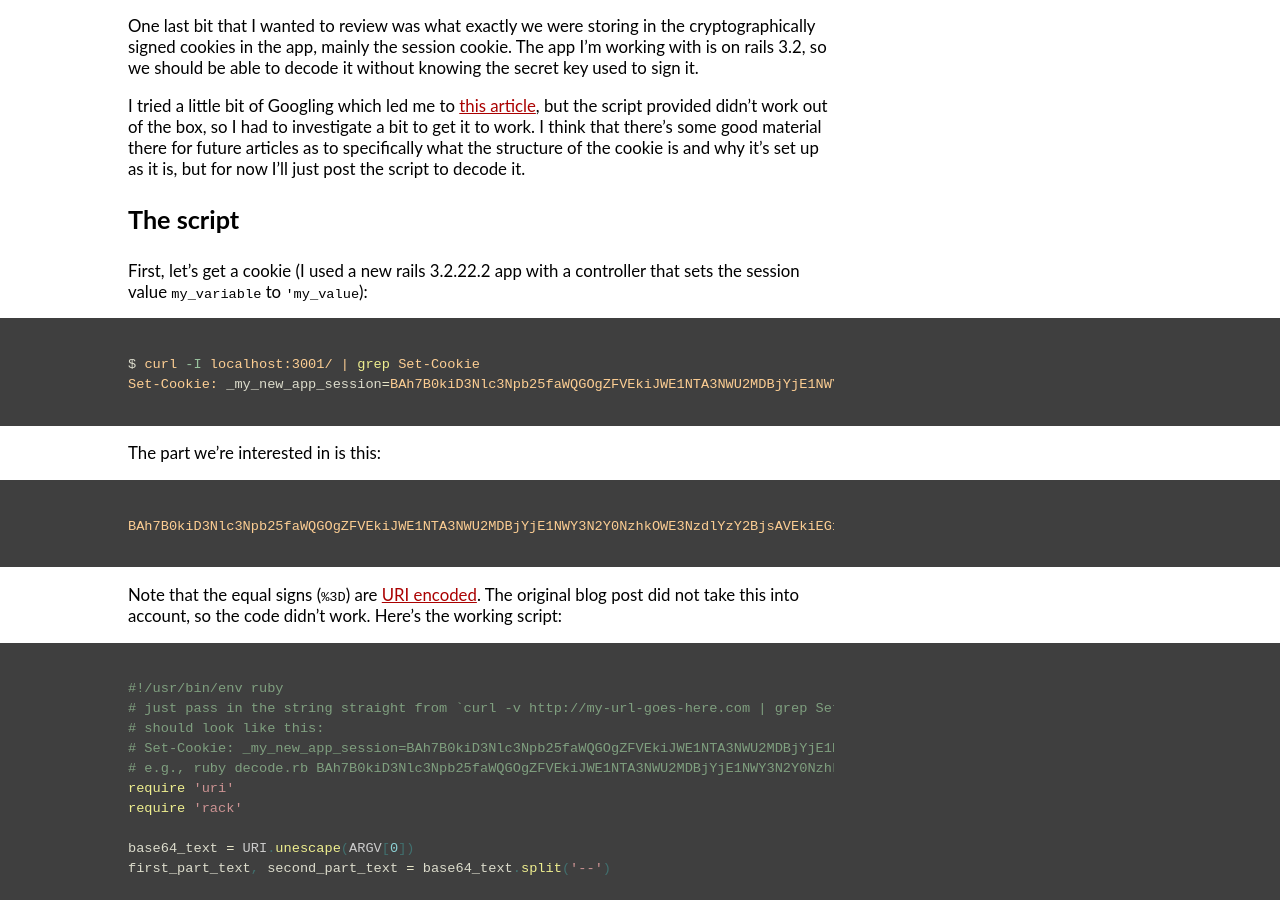
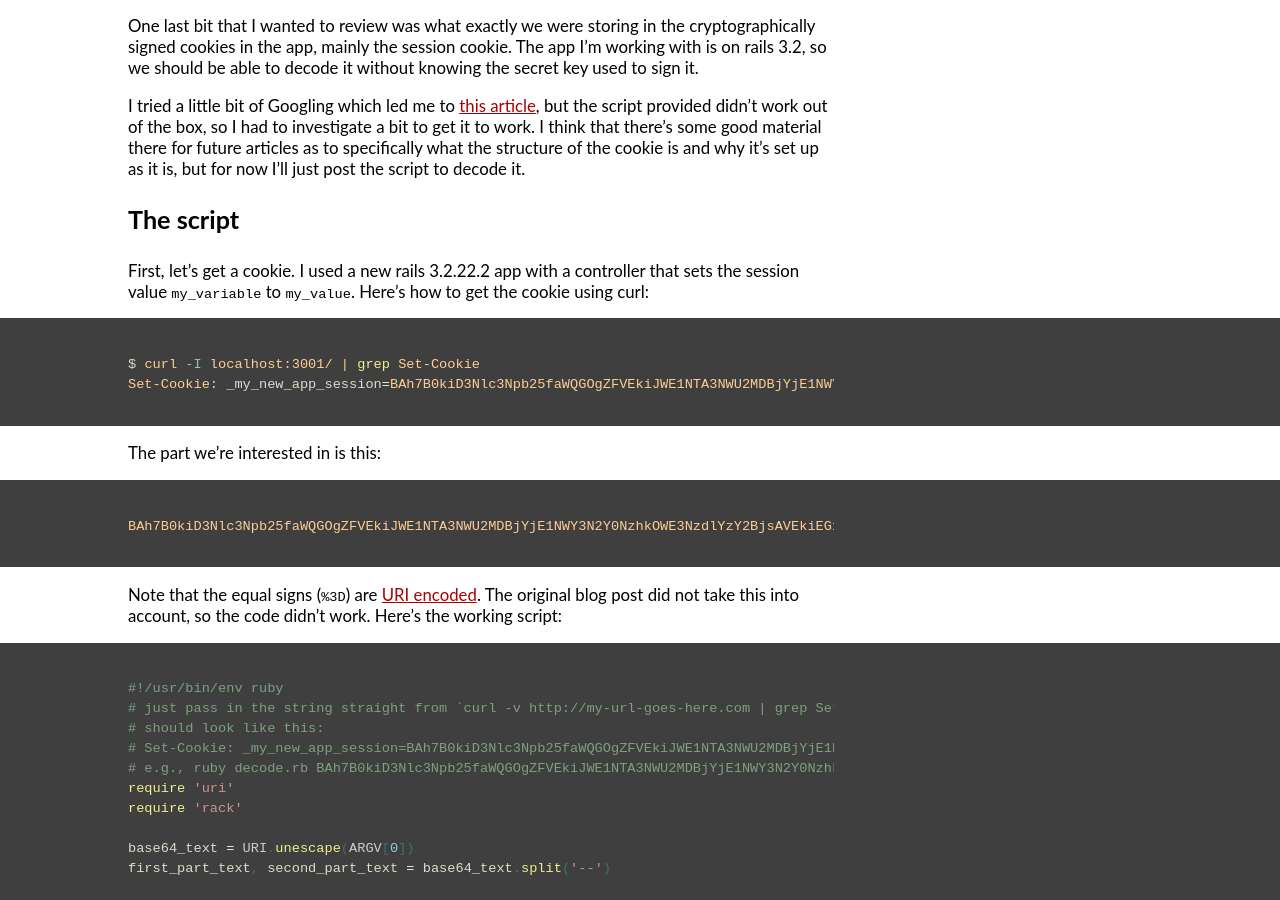
Before and after one commit to Nitrodist/markcampbell.me, a Jekyll site: the page built from _posts/2016-04-18-decoding-the-ruby-on-rails-signed-session-cookie.markdown, in a window 1280 px wide and 900 px high, scrolled down 386 px. Built offline with Jekyll 4.4.1, drawn with Linux system fonts in a browser that asks for light colours; comment, search, counter and statistics services are not loaded.

Commit message:
Make one part more clear in recent 'decoding rails signed cookie' article

````diff
--- a/_posts/2016-04-18-decoding-the-ruby-on-rails-signed-session-cookie.markdown
+++ b/_posts/2016-04-18-decoding-the-ruby-on-rails-signed-session-cookie.markdown
@@ -14,7 +14,7 @@ I tried a little bit of Googling which led me to [this article](http://www.andyl
 
 ## The script
 
-First, let's get a cookie (I used a new rails 3.2.22.2 app with a controller that sets the session value `my_variable` to `'my_value`):
+First, let's get a cookie. I used a new rails 3.2.22.2 app with a controller that sets the session value `my_variable` to `my_value`. Here's how to get the cookie using curl:
 
 ```sh
 $ curl -I localhost:3001/ | grep Set-Cookie
````
